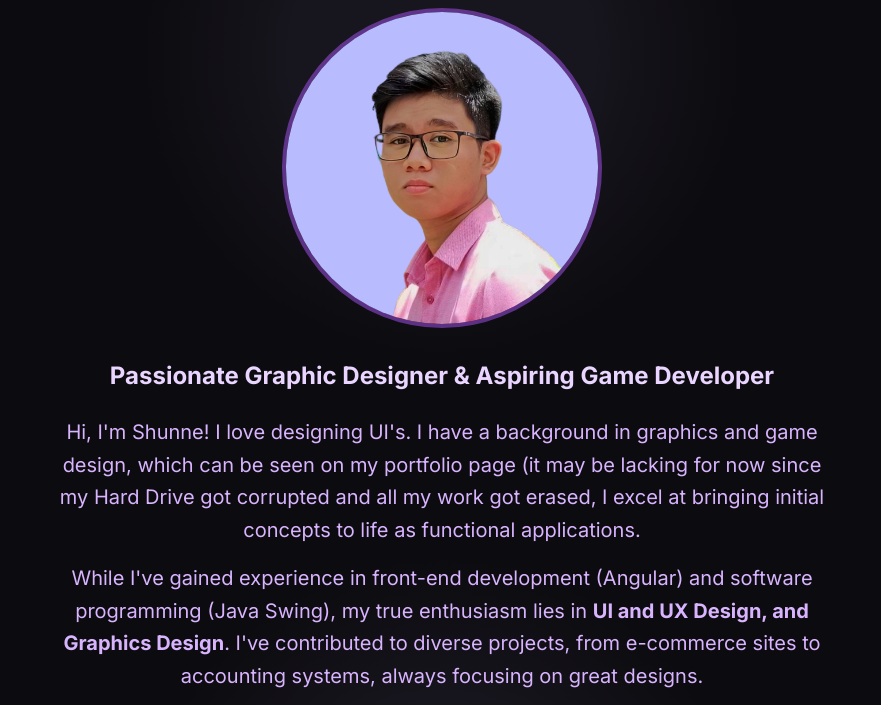
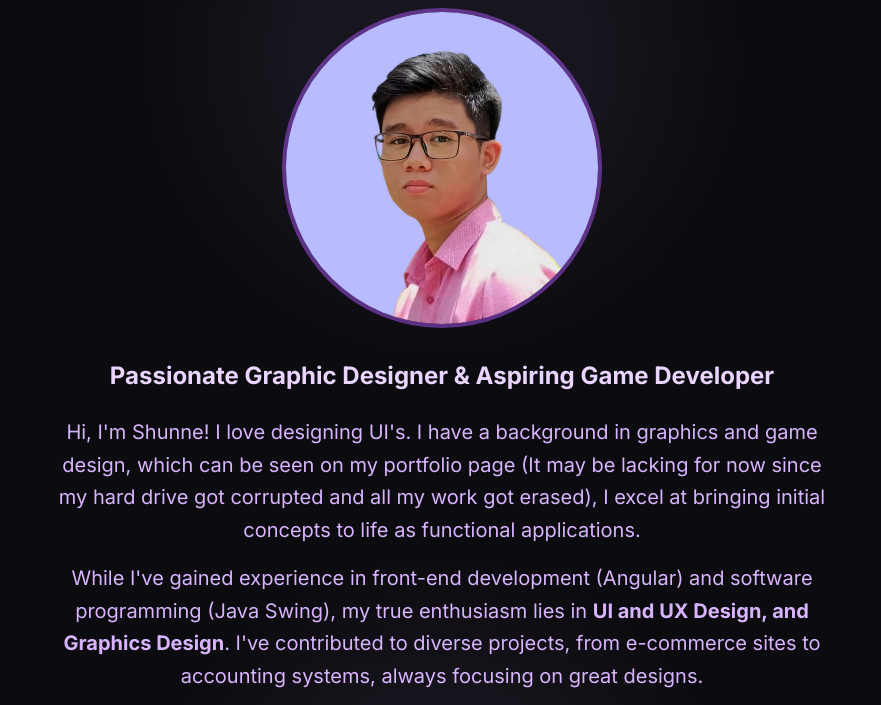
Before and after one commit to SporadicGitHub/sandoval-portfolio, a plain HTML site: page About.html in a window 1280 px wide. Shown: the part 344-1049 px from the top of the page, without its empty margins (198-1079 px from the left). Drawn offline with nearby package versions, Linux system fonts and the light colour scheme.

Commit message:
Update About.html

```diff
--- a/About.html
+++ b/About.html
@@ -80,7 +80,7 @@
 
             <div class="text-xl text-purple-300 leading-relaxed space-y-4">
                 <p>
-                    Hi, I'm Shunne! I love designing UI's. I have a background in graphics and game design, which can be seen on my portfolio page (it may be lacking for now since my Hard Drive got corrupted and all my work got erased, I excel at bringing initial concepts to life as functional applications.
+                    Hi, I'm Shunne! I love designing UI's. I have a background in graphics and game design, which can be seen on my portfolio page (It may be lacking for now since my hard drive got corrupted and all my work got erased), I excel at bringing initial concepts to life as functional applications.
                 </p>
                 <p>
                     While I've gained experience in front-end development (Angular) and software programming (Java Swing), my true enthusiasm lies in <strong>UI and UX Design, and Graphics Design</strong>. I've contributed to diverse projects, from e-commerce sites to accounting systems, always focusing on great designs.
```
